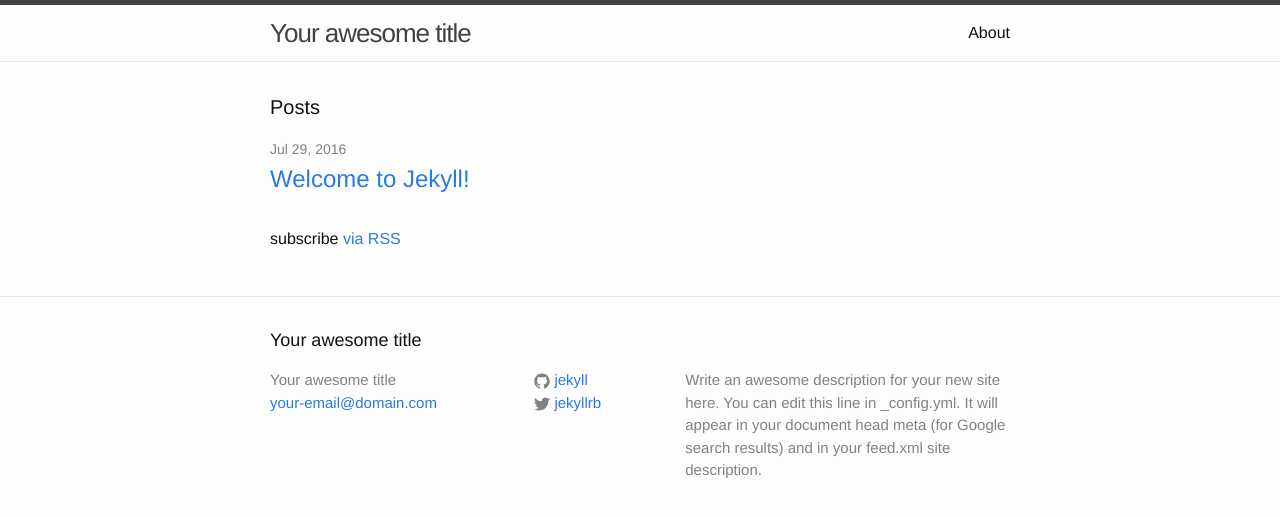
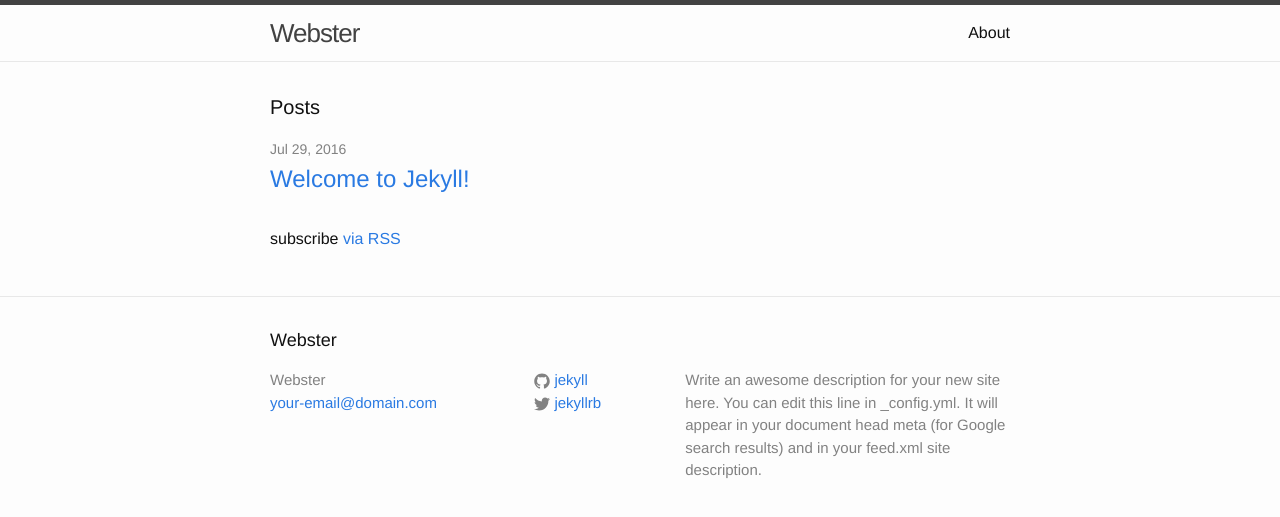
Before and after one commit to stevenmassengill/stevenmassengill.github.io, a Jekyll site: the page built from index.html, in a window 1280 px wide. Shown: the top 517 px of the page. Built offline with Jekyll 4.4.1, drawn with Linux system fonts in a browser that asks for light colours.

Commit message:
Update
dammit denise

```diff
--- a/_config.yml
+++ b/_config.yml
@@ -6,7 +6,7 @@
 # 'jekyll serve'. If you change this file, please restart the server process.
 
 # Site settings
-title: Your awesome title
+title: Webster
 email: your-email@domain.com
 description: > # this means to ignore newlines until "baseurl:"
   Write an awesome description for your new site here. You can edit this
```
